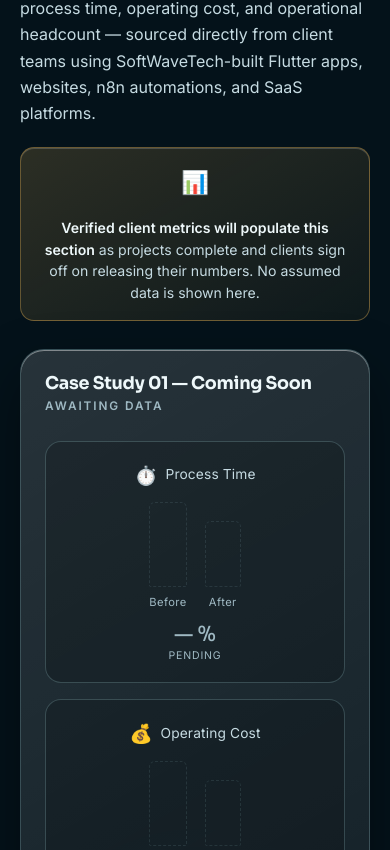
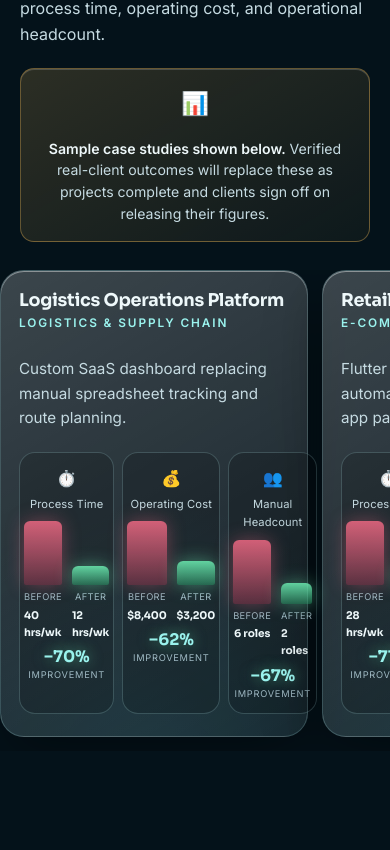
Before and after one commit to kelsaeed/SoftWave-Tech, a React (Vite) app: page / in a window 390 px wide. Shown: the part 4274-5124 px from the top of the page. Built offline with nearby package versions, Linux system fonts and the light colour scheme.

Commit message:
dknjvdfv

```diff
--- a/src/components/WhatWeAchieved.jsx
+++ b/src/components/WhatWeAchieved.jsx
@@ -1,40 +1,69 @@
 import Reveal from './Reveal.jsx'
 
 /* ------------------------------------------------------------------ *
- *  Placeholder case-study slots.
+ *  Case studies — sample data shown by default.
  *
- *  Each card represents a future case study slot. When a project
- *  delivers real outcomes, replace the placeholder shell with an
- *  object that follows the shape in `caseStudyShape` below:
+ *  When a real client signs off on releasing their figures, replace
+ *  the corresponding object below with the real numbers. The card
+ *  computes the delta % and animates the bars automatically.
  *
+ *  Shape:
  *    {
- *      id: 'unique-id',
- *      name: 'Real Client / Project Name',
- *      industry: 'Industry',
- *      summary: 'One-line summary of what was delivered.',
+ *      id: 'unique-slug',
+ *      name: 'Project / Client Name',
+ *      industry: 'Industry sector',
+ *      summary: 'One-sentence project summary',
  *      metrics: [
- *        { label: 'Process Time', before: 40, after: 12, unit: 'hrs/week' },
- *        { label: 'Operating Cost', before: 8000, after: 3400, unit: '$/mo' },
- *        { label: 'Manual Headcount', before: 6, after: 2, unit: 'roles' },
+ *        { label, icon, before, after, prefix?, suffix? },
+ *        ...
  *      ],
  *    }
  *
- *  Until then, each slot renders as an empty chart frame with a
- *  "Case study coming soon" label, so the section is visually ready
- *  but no fabricated data is shown.
+ *  `prefix` (e.g. '$') is glued in front of the number; `suffix`
+ *  (e.g. 'hrs/wk') is appended after a space.
  * ------------------------------------------------------------------ */
 
-const METRIC_TEMPLATE = [
-  { label: 'Process Time', icon: '⏱️' },
-  { label: 'Operating Cost', icon: '💰' },
-  { label: 'Manual Headcount', icon: '👥' },
+const caseStudies = [
+  {
+    id: 'study-1',
+    name: 'Logistics Operations Platform',
+    industry: 'Logistics & Supply Chain',
+    summary: 'Custom SaaS dashboard replacing manual spreadsheet tracking and route planning.',
+    metrics: [
+      { label: 'Process Time', icon: '⏱️', before: 40, after: 12, suffix: 'hrs/wk' },
+      { label: 'Operating Cost', icon: '💰', before: 8400, after: 3200, prefix: '$' },
+      { label: 'Manual Headcount', icon: '👥', before: 6, after: 2, suffix: 'roles' },
+    ],
+  },
+  {
+    id: 'study-2',
+    name: 'Retail Loyalty Mobile App',
+    industry: 'E-Commerce & Retail',
+    summary: 'Flutter cross-platform app with automated reward workflows and in-app payments.',
+    metrics: [
+      { label: 'Process Time', icon: '⏱️', before: 28, after: 8, suffix: 'hrs/wk' },
+      { label: 'Operating Cost', icon: '💰', before: 5200, after: 2100, prefix: '$' },
+      { label: 'Manual Headcount', icon: '👥', before: 4, after: 1, suffix: 'roles' },
+    ],
+  },
+  {
+    id: 'study-3',
+    name: 'Marketing Automation Suite',
+    industry: 'Marketing & Lead Generation',
+    summary: 'n8n-powered lead qualification, scoring, and CRM sync workflow.',
+    metrics: [
+      { label: 'Process Time', icon: '⏱️', before: 22, after: 5, suffix: 'hrs/wk' },
+      { label: 'Operating Cost', icon: '💰', before: 3800, after: 1200, prefix: '$' },
+      { label: 'Manual Headcount', icon: '👥', before: 3, after: 1, suffix: 'roles' },
+    ],
+  },
 ]
 
-const slots = [
-  { id: 'slot-1', label: 'Case Study 01 — Coming Soon' },
-  { id: 'slot-2', label: 'Case Study 02 — Coming Soon' },
-  { id: 'slot-3', label: 'Case Study 03 — Coming Soon' },
-]
+function formatValue(value, metric) {
+  const prefix = metric.prefix || ''
+  const suffix = metric.suffix ? ` ${metric.suffix}` : ''
+  return `${prefix}${value.toLocaleString()}${suffix}`
+}
 
 export default function WhatWeAchieved() {
   return (
@@ -49,25 +78,23 @@ export default function WhatWeAchieved() {
         <p className="section-lead">
           Measurable client outcomes from completed software development projects.
           Each case study tracks before-vs-after improvements in process time,
-          operating cost, and operational headcount — sourced directly from
-          client teams using SoftWaveTech-built Flutter apps, websites,
-          n8n automations, and SaaS platforms.
+          operating cost, and operational headcount.
         </p>
       </Reveal>
 
       <Reveal className="wwa-notice" delay={80}>
         <span className="wwa-notice__icon" aria-hidden="true">📊</span>
         <p>
-          <strong>Verified client metrics will populate this section</strong> as
-          projects complete and clients sign off on releasing their numbers.
-          No assumed data is shown here.
+          <strong>Sample case studies shown below.</strong> Verified real-client
+          outcomes will replace these as projects complete and clients sign off
+          on releasing their figures.
         </p>
       </Reveal>
 
       <div className="wwa-grid">
-        {slots.map((slot, i) => (
-          <Reveal key={slot.id} delay={120 + i * 100}>
-            <PlaceholderCaseStudy label={slot.label} />
+        {caseStudies.map((study, i) => (
+          <Reveal key={study.id} delay={120 + i * 100}>
+            <CaseStudyCard study={study} />
           </Reveal>
         ))}
       </div>
@@ -75,46 +102,62 @@ export default function WhatWeAchieved() {
   )
 }
 
-function PlaceholderCaseStudy({ label }) {
+function CaseStudyCard({ study }) {
   return (
-    <article className="wwa-card wwa-card--empty" aria-label={label}>
+    <article className="wwa-card">
       <header className="wwa-card__head">
-        <h3>{label}</h3>
-        <p className="wwa-card__industry">Awaiting Data</p>
+        <h3>{study.name}</h3>
+        <p className="wwa-card__industry">{study.industry}</p>
       </header>
+      {study.summary && <p className="wwa-card__summary">{study.summary}</p>}
       <div className="wwa-metrics">
-        {METRIC_TEMPLATE.map((m) => (
-          <EmptyMetric key={m.label} icon={m.icon} label={m.label} />
+        {study.metrics.map((m, i) => (
+          <MetricChart key={i} metric={m} />
         ))}
       </div>
-      <p className="wwa-card__hint">
-        Real before/after numbers will appear here once the client signs off on
-        releasing them.
-      </p>
     </article>
   )
 }
 
-function EmptyMetric({ icon, label }) {
+function MetricChart({ metric }) {
+  const afterPct = Math.round((metric.after / metric.before) * 100)
+  const reductionPct = Math.round((1 - metric.after / metric.before) * 100)
+  const beforeFormatted = formatValue(metric.before, metric)
+  const afterFormatted = formatValue(metric.after, metric)
+
   return (
-    <div className="wwa-metric wwa-metric--empty">
+    <div className="wwa-metric">
       <div className="wwa-metric__head">
-        <span className="wwa-metric__icon" aria-hidden="true">{icon}</span>
-        <span className="wwa-metric__label">{label}</span>
+        <span className="wwa-metric__icon" aria-hidden="true">{metric.icon}</span>
+        <span className="wwa-metric__label">{metric.label}</span>
       </div>
-      <div className="wwa-bars wwa-bars--empty" aria-hidden="true">
+      <div className="wwa-bars">
         <div className="wwa-bar-wrap">
-          <div className="wwa-bar wwa-bar--empty" />
+          <div className="wwa-bar-track">
+            <div
+              className="wwa-bar wwa-bar--before"
+              style={{ '--h': '100%' }}
+              title={beforeFormatted}
+            />
+          </div>
           <span className="wwa-bar__label">Before</span>
+          <span className="wwa-bar__value">{beforeFormatted}</span>
         </div>
         <div className="wwa-bar-wrap">
-          <div className="wwa-bar wwa-bar--empty" />
+          <div className="wwa-bar-track">
+            <div
+              className="wwa-bar wwa-bar--after"
+              style={{ '--h': `${afterPct}%` }}
+              title={afterFormatted}
+            />
+          </div>
           <span className="wwa-bar__label">After</span>
+          <span className="wwa-bar__value">{afterFormatted}</span>
         </div>
       </div>
-      <div className="wwa-metric__delta wwa-metric__delta--empty">
-        <span className="wwa-metric__delta-num">— %</span>
-        <span className="wwa-metric__delta-text">pending</span>
+      <div className="wwa-metric__delta">
+        <span className="wwa-metric__delta-num">−{reductionPct}%</span>
+        <span className="wwa-metric__delta-text">improvement</span>
       </div>
     </div>
   )
--- a/src/styles.css
+++ b/src/styles.css
@@ -1957,6 +1957,13 @@ html {
   color: var(--muted);
 }
 
+.wwa-card__summary {
+  margin: 0 0 22px;
+  color: var(--muted-2);
+  font-size: 0.95rem;
+  line-height: 1.6;
+}
+
 .wwa-card__hint {
   margin: 22px 0 0;
   font-size: 0.82rem;
@@ -1996,12 +2003,12 @@ html {
   font-size: 1.15rem;
 }
 
-/* Bar chart: two vertical bars side by side (before / after) */
+/* Bar chart: two vertical bars side by side (before / after) with label
+   and numeric value below each bar. The `.wwa-bar-track` gives the bar a
+   fixed-height arena so the `--h: NN%` value renders predictably. */
 .wwa-bars {
   display: flex;
-  gap: 18px;
-  height: 110px;
-  align-items: flex-end;
+  gap: 20px;
   width: 100%;
   justify-content: center;
 }
@@ -2011,9 +2018,14 @@ html {
   flex-direction: column;
   align-items: center;
   gap: 6px;
-  flex: 0 0 36px;
-  height: 100%;
-  justify-content: flex-end;
+  flex: 0 0 42px;
+}
+
+.wwa-bar-track {
+  width: 100%;
+  height: 92px;
+  display: flex;
+  align-items: flex-end;
 }
 
 .wwa-bar {
@@ -2021,7 +2033,12 @@ html {
   height: var(--h, 0%);
   border-radius: 6px 6px 2px 2px;
   position: relative;
-  transition: height 1.4s var(--ease-out);
+  animation: wwa-bar-grow 1.4s var(--ease-out) both;
+}
+
+@keyframes wwa-bar-grow {
+  from { height: 0; }
+  to { height: var(--h, 0%); }
 }
 
 .wwa-bar--before {
@@ -2052,6 +2069,16 @@ html {
   font-size: 0.7rem;
   color: var(--muted);
   letter-spacing: 0.04em;
+  text-transform: uppercase;
+}
+
+.wwa-bar__value {
+  font-family: var(--font-display);
+  font-size: 0.78rem;
+  font-weight: 700;
+  color: var(--ink);
+  letter-spacing: -0.01em;
+  margin-top: -2px;
 }
 
 /* Delta badge below the chart */
@@ -2084,10 +2111,35 @@ html {
   font-weight: 500;
 }
 
-/* Responsive: stack metrics vertically on small screens */
+/* Responsive — mobile case studies sit side-by-side in a horizontally
+   swipeable row instead of stacking. Metrics inside each card stay in
+   a 3-column row at all sizes, just smaller. */
 @media (max-width: 720px) {
-  .wwa-metrics {
-    grid-template-columns: 1fr;
+  .wwa-grid {
+    display: flex;
+    flex-direction: row;
+    overflow-x: auto;
+    overflow-y: visible;
+    gap: 14px;
+    padding-bottom: 14px;
+    scroll-snap-type: x mandatory;
+    -webkit-overflow-scrolling: touch;
+    /* Bleed to viewport edges so the swipe arc feels continuous */
+    margin-left: calc(-1 * clamp(20px, 5vw, 56px));
+    margin-right: calc(-1 * clamp(20px, 5vw, 56px));
+    padding-left: clamp(20px, 5vw, 56px);
+    padding-right: clamp(20px, 5vw, 56px);
+    scrollbar-width: thin;
+  }
+  .wwa-grid > * {
+    flex: 0 0 88%;
+    min-width: 290px;
+    max-width: 340px;
+    scroll-snap-align: start;
+  }
+  .wwa-card {
+    width: 100%;
+    padding: 20px 18px 22px;
   }
   .wwa-card__head {
     flex-direction: column;
@@ -2099,4 +2151,44 @@ html {
     text-align: center;
     align-items: center;
   }
-}
+  /* keep metrics side-by-side on mobile, just smaller */
+  .wwa-metrics {
+    grid-template-columns: repeat(3, 1fr);
+    gap: 8px;
+  }
+  .wwa-metric {
+    padding: 12px 4px;
+    gap: 8px;
+  }
+  .wwa-metric__head {
+    flex-direction: column;
+    gap: 3px;
+    text-align: center;
+    font-size: 0.7rem;
+  }
+  .wwa-metric__icon {
+    font-size: 1rem;
+  }
+  .wwa-bars {
+    gap: 10px;
+  }
+  .wwa-bar-wrap {
+    flex: 0 0 24px;
+    gap: 4px;
+  }
+  .wwa-bar-track {
+    height: 64px;
+  }
+  .wwa-bar__label {
+    font-size: 0.58rem;
+  }
+  .wwa-bar__value {
+    font-size: 0.66rem;
+  }
+  .wwa-metric__delta-num {
+    font-size: 1rem;
+  }
+  .wwa-metric__delta-text {
+    font-size: 0.58rem;
+  }
+}
```
